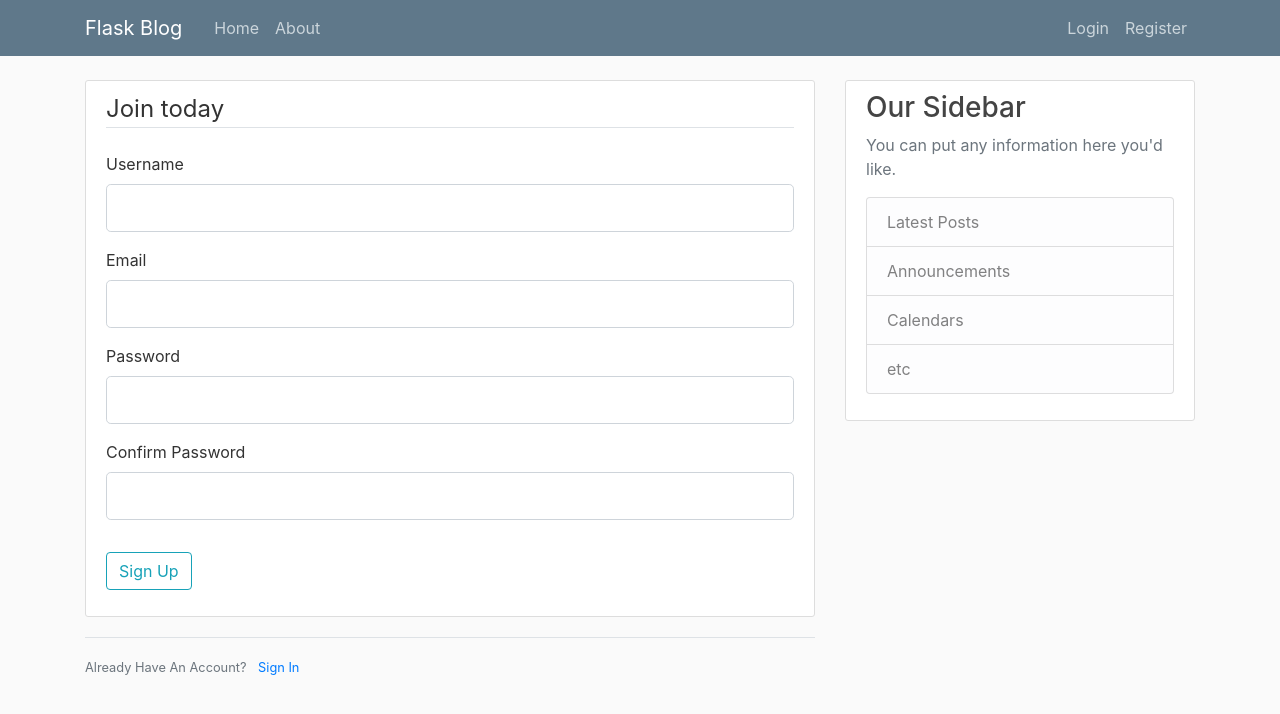
After one commit to fareskhlifi/Blog-Web-App, a Flask app: page /register in a window 1280 px wide. The commit adds this page. Shown: the top 714 px of the page. Run offline with Flask 3, Linux system fonts and the light colour scheme.

Commit message:
moving on

```diff
--- a/flask_app.py
+++ b/flask_app.py
@@ -1,6 +1,39 @@
-from flask import Flask, render_template, url_for
+from flask import Flask, render_template, url_for, flash, redirect
+from forms import RegistrationForm, LoginForm
+from flask_sqlalchemy import SQLAlchemy
+from datetime import datetime
 
 app = Flask(__name__)
+
+# generate a secret_key to protect the app against modifying cookies, attacks, etc
+# import secrets
+# secrets.token_hex(16)
+app.config['SECRET_KEY'] = '8ee4f8a77ded46b31fbfb044a3068889'
+app.config['SQLALCHEMY_DATABASE_URI'] = 'sqlite:///site.db'
+db = SQLAlchemy(app)
+
+
+class User(db.Model):
+    id = db.Column(db.Integer, primary_key=True)
+    username = db.Column(db.String(20), unique=True, nullable=False)
+    email = db.Column(db.String(120), unique=True, nullable=False)
+    image_file = db.Column(db.String(20), nullable=False, default='default.jpg')
+    password = db.Column(db.String(60), nullable=False)
+    posts = db.relationship('Post', backref='author', lazy=True)
+
+    def __repr__(self):
+        return f"User('{self.username}', '{self.email}', '{self.image_file}')"
+
+
+class Post(db.Model):
+    id = db.Column(db.Integer, primary_key=True)
+    title = db.Column(db.String(100), nullable=False)
+    date_posted = db.Column(db.DateTime, nullable=False, default=datetime.utcnow)
+    content = db.Column(db.Text, nullable=False)
+    user_id = db.Column(db.Integer, db.ForeignKey('user.id'), nullable=False)
+
+    def __repr__(self):
+        return f"User('{self.title}', '{self.date_posted}')"
 
 
 posts = [
@@ -24,10 +57,55 @@ posts = [
 def home():
     return render_template('home.html', posts=posts)
 
+
 @app.route('/about')
 def about():
     return render_template('about.html', title='About')
 
 
+@app.route('/register', methods=['GET', 'POST'])
+def register():
+    form = RegistrationForm()
+    if form.validate_on_submit():
+        flash(f'Account created for {form.username.data}!', 'success')
+        return redirect(url_for('home'))
+    return render_template('register.html', title='Register', form=form)
+
+
+@app.route('/login', methods=['GET', 'POST'])
+def login():
+    form = LoginForm()
+    if form.validate_on_submit():
+        if form.email.data == 'admin@blog.com' and form.password.data == 'password':
+            flash(f'You have been logged in!', 'success')
+            return redirect(url_for('home'))
+        else:
+            flash(f'Login Unsuccessful, Please check Username and Password', 'danger')
+    return render_template('login.html', title='Login', form=form)
+
+
 if __name__ == "__main__":
     app.run(debug=True)
+
+
+
+
+# set up the database
+# from flask_app import app, db
+# app.app_context().push()
+# db.create_all()
+
+# create users in db
+# from flask_app import User, Post
+# with app.app_context():
+#   user_1 = User(username='fares', email='fares@gmail.com', password='password')
+#   db.session.add(user_1)
+#   db.session.commit()
+
+# get the created users
+# with app.app_context:
+#   User.query.all()
+
+# other commands: user.query.filter_by(username='example').all()
+# first user: User.query.first()
+# User.query.get(1) -> get the user with id = 1
--- /dev/null
+++ b/forms.py
@@ -0,0 +1,22 @@
+from flask_wtf import FlaskForm
+from wtforms import StringField, PasswordField, SubmitField, BooleanField
+from wtforms.validators import DataRequired, Length, Email, EqualTo
+
+
+class RegistrationForm(FlaskForm):
+    username = StringField('Username',
+                           validators=[DataRequired(), Length(min=2, max=20)])
+    email = StringField('Email',
+                        validators=[DataRequired(), Email()])
+    password = PasswordField('Password', validators=[DataRequired()])
+    Confirm_password = PasswordField('Confirm Password',
+                                     validators=[DataRequired(), EqualTo('password')])
+    submit = SubmitField('Sign Up')
+
+
+class LoginForm(FlaskForm):
+    email = StringField('Email',
+                        validators=[DataRequired(), Email()])
+    password = PasswordField('Password', validators=[DataRequired()])
+    remember = BooleanField('Remember Me')
+    submit = SubmitField('Login')
--- a/templates/layout.html
+++ b/templates/layout.html
@@ -23,13 +23,13 @@
             </button>
             <div class="collapse navbar-collapse" id="navbarToggle">
               <div class="navbar-nav mr-auto">
-                <a class="nav-item nav-link" href="/">Home</a>
-                <a class="nav-item nav-link" href="/about">About</a>
+                <a class="nav-item nav-link" href="{{ url_for('home') }}">Home</a>
+                <a class="nav-item nav-link" href="{{ url_for('about') }}">About</a>
               </div>
               <!-- Navbar Right Side -->
               <div class="navbar-nav">
-                <a class="nav-item nav-link" href="/login">Login</a>
-                <a class="nav-item nav-link" href="/register">Register</a>
+                <a class="nav-item nav-link" href="{{ url_for('login') }}">Login</a>
+                <a class="nav-item nav-link" href="{{ url_for('register') }}">Register</a>
               </div>
             </div>
           </div>
@@ -38,6 +38,15 @@
     <main role="main" class="container">
         <div class="row">
           <div class="col-md-8">
+            {% with messages = get_flashed_messages(with_categories=True) %}
+              {% if messages %}
+                {% for category, message  in messages %}
+                  <div class="alert alert-{{ category }}">
+                    {{ message }}
+                  </div>
+                {% endfor %}
+              {% endif%}
+            {% endwith %}
             {% block content %}{% endblock %}
           </div>
           <div class="col-md-4">
--- /dev/null
+++ b/templates/register.html
@@ -0,0 +1,80 @@
+{% extends 'layout.html' %}
+{% block content %}
+    <div class="content-section">
+        <form method="post" action="">
+            {{ form.hidden_tag() }}
+            <fieldset class="form-group">
+                <legend class="border-bottom mb-4">Join today</legend>
+                <div class="form-group">
+                    {{ form.username.label(class="form-control-label") }}
+
+                    {% if form.username.errors %}
+                        {{ form.username(class="form-control form-control-lg is-invalid")}}
+                        <div class="invalid-feedback">
+                            {% for error in form.username.errors %}
+                                <span>
+                                    {{ error }}
+                                </span>
+                            {% endfor %}
+                        </div>
+                    {% else %}
+                        {{ form.username(class="form-control form-control-lg") }}
+                    {% endif %}
+                </div>
+                <div class="form-group">
+                    {{ form.email.label(class="form-control-label") }}
+                    {% if form.email.errors %}
+                        {{ form.email(class="form-control form-control-lg is-invalid")}}
+                        <div class="invalid-feedback">
+                            {% for error in form.email.errors %}
+                                <span>
+                                    {{ error }}
+                                </span>
+                            {% endfor %}
+                        </div>
+                    {% else %}
+                        {{ form.email(class="form-control form-control-lg") }}
+                    {% endif %}
+                </div>
+                <div class="form-group">
+                    {{ form.password.label(class="form-control-label") }}
+                    {% if form.password.errors %}
+                        {{ form.password(class="form-control form-control-lg is-invalid")}}
+                        <div class="invalid-feedback">
+                            {% for error in form.password.errors %}
+                                <span>
+                                    {{ error }}
+                                </span>
+                            {% endfor %}
+                        </div>
+                    {% else %}
+                        {{ form.password(class="form-control form-control-lg") }}
+                    {% endif %}
+                </div>
+                <div class="form-group">
+                    {{ form.Confirm_password.label(class="form-control-label") }}
+                    {% if form.Confirm_password.errors %}
+                        {{ form.Confirm_password(class="form-control form-control-lg is-invalid")}}
+                        <div class="invalid-feedback">
+                            {% for error in form.Confirm_password.errors %}
+                                <span>
+                                    {{ error }}
+                                </span>
+                            {% endfor %}
+                        </div>
+                    {% else %}
+                        {{ form.Confirm_password(class="form-control form-control-lg") }}
+                    {% endif %}
+                </div>
+            </fieldset>
+            <div class="form-group">
+                {{ form.submit(class="btn btn-outline-info") }}
+            </div>
+        </form>
+    </div>
+    <div class="border-top pt-3">
+        <small class="text-muted">
+            Already Have An Account? <a class="ml-2" href="{{ url_for('login') }}">Sign In</a>
+        </small>
+    </div>
+{% endblock content %}
```
Also changed, not shown: templates/login.html (added, +56 -0 lines), instance/site.db (added).
